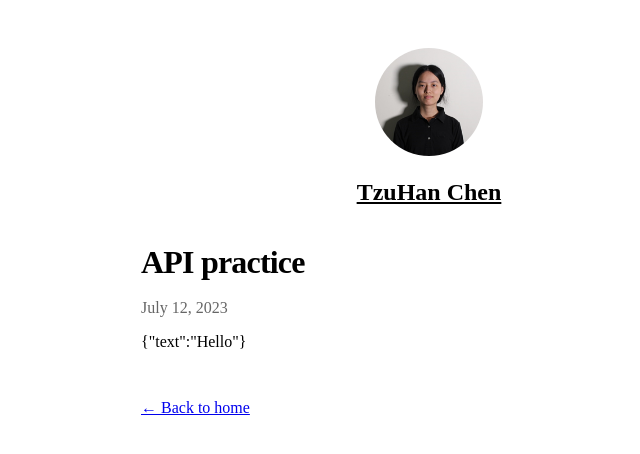
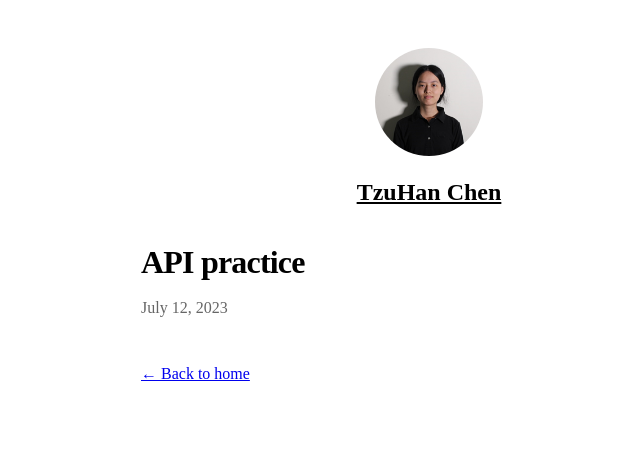
Before and after one commit to TzuHanChen/nextjs-blog, a Next.js app: page /api-practice in a window 1280 px wide. Shown: the top 454 px of the page, without its empty margins (211-851 px from the left). Built offline with nearby package versions, Linux system fonts and the light colour scheme.

Commit message:
Hide api practice

```diff
--- a/pages/api-practice.js
+++ b/pages/api-practice.js
@@ -1,15 +1,15 @@
 import Layout from '../components/layout';
 import Head from 'next/head';
 import Date from '../components/date';
-import { useState } from 'react';
+// import { useState } from 'react';
 import utilStyles from '../styles/utils.module.css';
 
-export default function ClsxPractice() {
-	const [text, setText] = useState();
-	fetch('/api/hello')
-		.then((res) => res.text())
-		.then((data) => setText(data));
-	console.log(text);
+export default function ApiPractice() {
+	// const [text, setText] = useState();
+	// fetch('/api/hello')
+	// 	.then((res) => res.text())
+	// 	.then((data) => setText(data));
+	// console.log(text);
 
 	return (
 		<Layout>
@@ -21,7 +21,7 @@ export default function ClsxPractice() {
 			<div className={utilStyles.lightText}>
 				<Date dateString={"2023-07-12"} />
 			</div>
-			<p>{ text }</p>
+			{/* <p>{ text }</p> */}
 		</Layout>
 	);
 }
--- a/pages/index.js
+++ b/pages/index.js
@@ -41,13 +41,13 @@ export default function Home({ allPostsData }) {
 						</small>
 					</li>
 
-					<li className={utilStyles.listItem} key={"api-practice"}>
+					{/* <li className={utilStyles.listItem} key={"api-practice"}>
 						<Link href="/api-practice">API Practice</Link>
 						<br />
 						<small className={utilStyles.lightText}>
 							<Date dateString={"2023-07-12"} />
 						</small>
-					</li>
+					</li> */}
 
 					<li className={utilStyles.listItem} key={"404"}>
 						<Link href="/404">404</Link>
```
